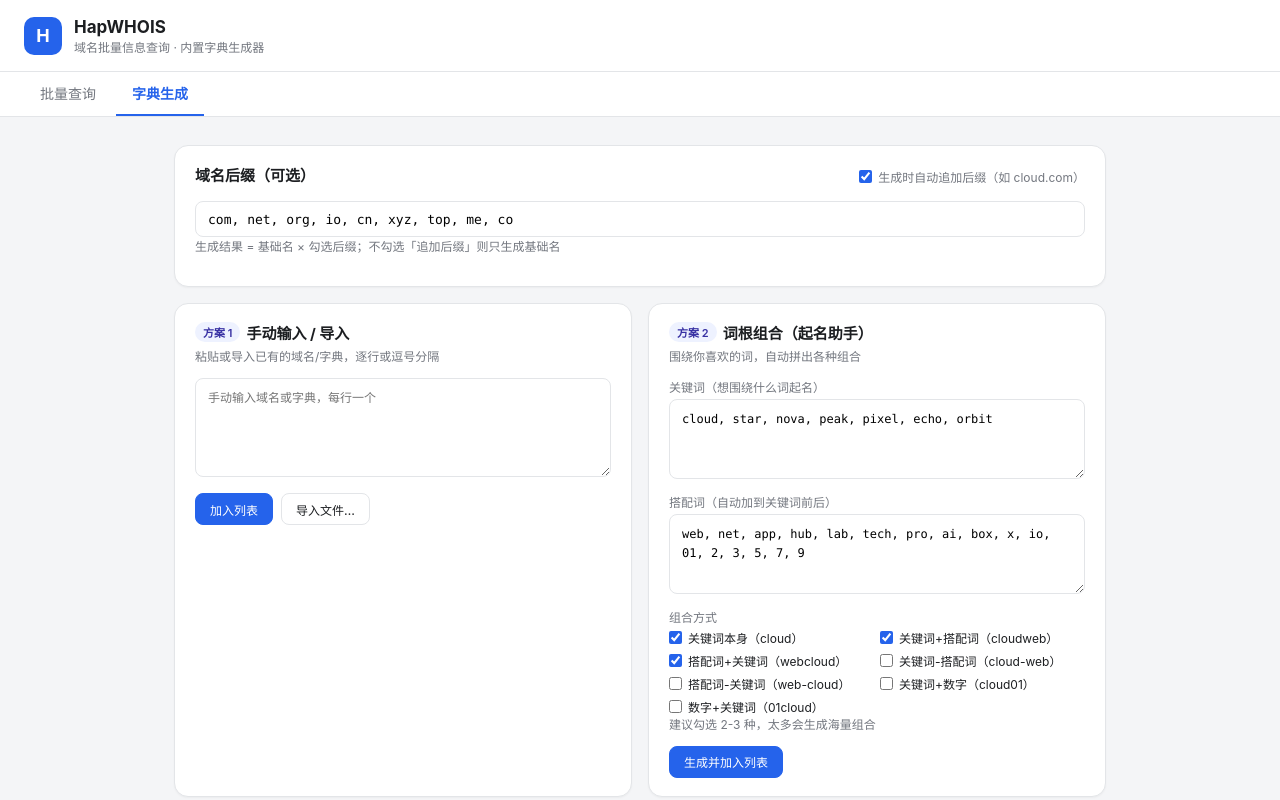
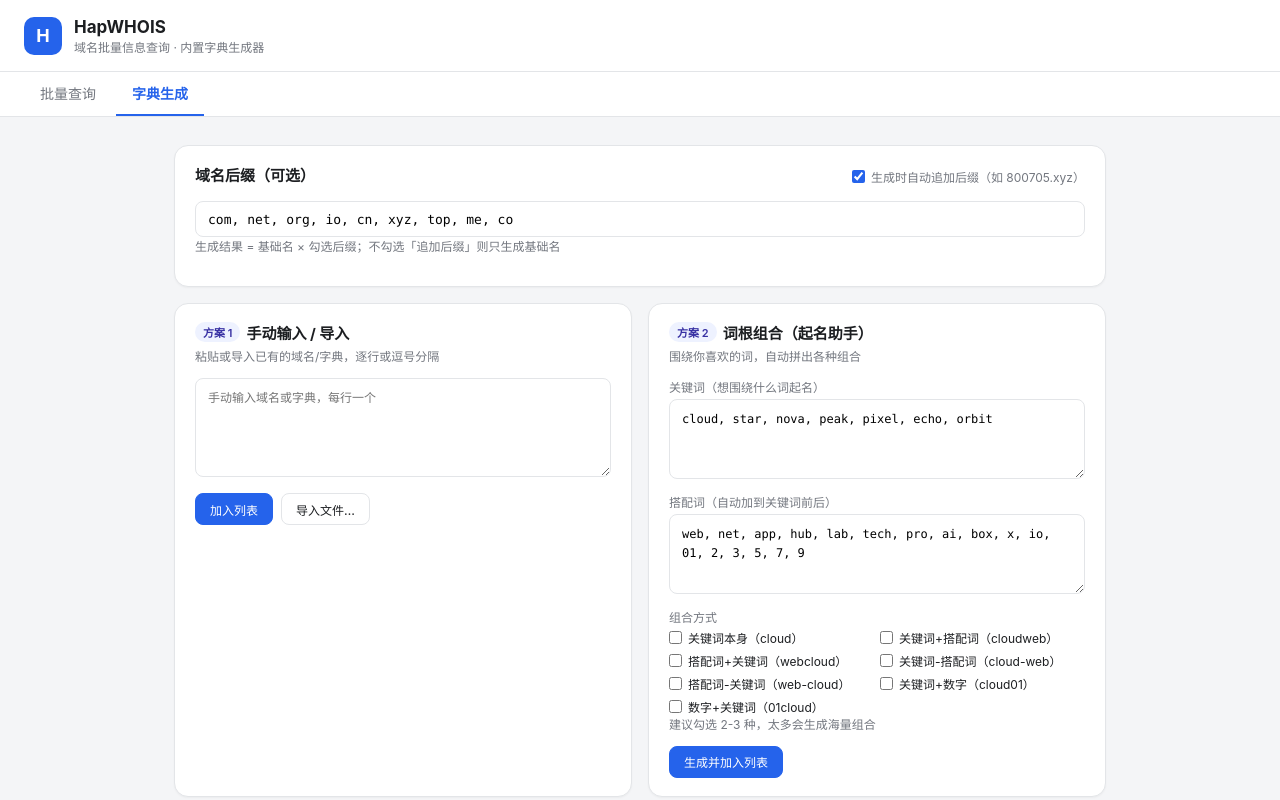
Before and after one commit to dardiao/HapWHOIS, a React (Vite) app: page / in a window 1280 px wide. Both pictures are taken after a click on the button "字典生成". Shown: the top 800 px of the page. Built offline with nearby package versions, Linux system fonts and the light colour scheme.

Commit message:
feat: 字典生成方案 2/3 默认不勾选，后缀示例改为 800705.xyz

```diff
--- a/src/App.jsx
+++ b/src/App.jsx
@@ -331,12 +331,12 @@ export default function App() {
   const [manualText, setManualText] = useState("");
   const [keywords, setKeywords] = useState(DEFAULT_KEYWORDS);
   const [affixes, setAffixes] = useState(DEFAULT_AFFIXES);
-  const [wordModes, setWordModes] = useState(["alone", "kw+af", "af+kw"]);
+  const [wordModes, setWordModes] = useState([]);
   const [suffixes, setSuffixes] = useState(DEFAULT_SUFFIXES);
   const [appendSuffix, setAppendSuffix] = useState(true);
   const [minLen, setMinLen] = useState(1);
   const [maxLen, setMaxLen] = useState(3);
-  const [letterTypes, setLetterTypes] = useState(["a", "0", "aa", "0a", "a0", "00"]);
+  const [letterTypes, setLetterTypes] = useState([]);
   const [cap, setCap] = useState(500);
   const [dictMsg, setDictMsg] = useState("");
 
@@ -785,7 +785,7 @@ export default function App() {
                   checked={appendSuffix}
                   onChange={(e) => setAppendSuffix(e.target.checked)}
                 />
-                生成时自动追加后缀（如 cloud.com）
+                生成时自动追加后缀（如 800705.xyz）
               </label>
             </div>
             <input
```
